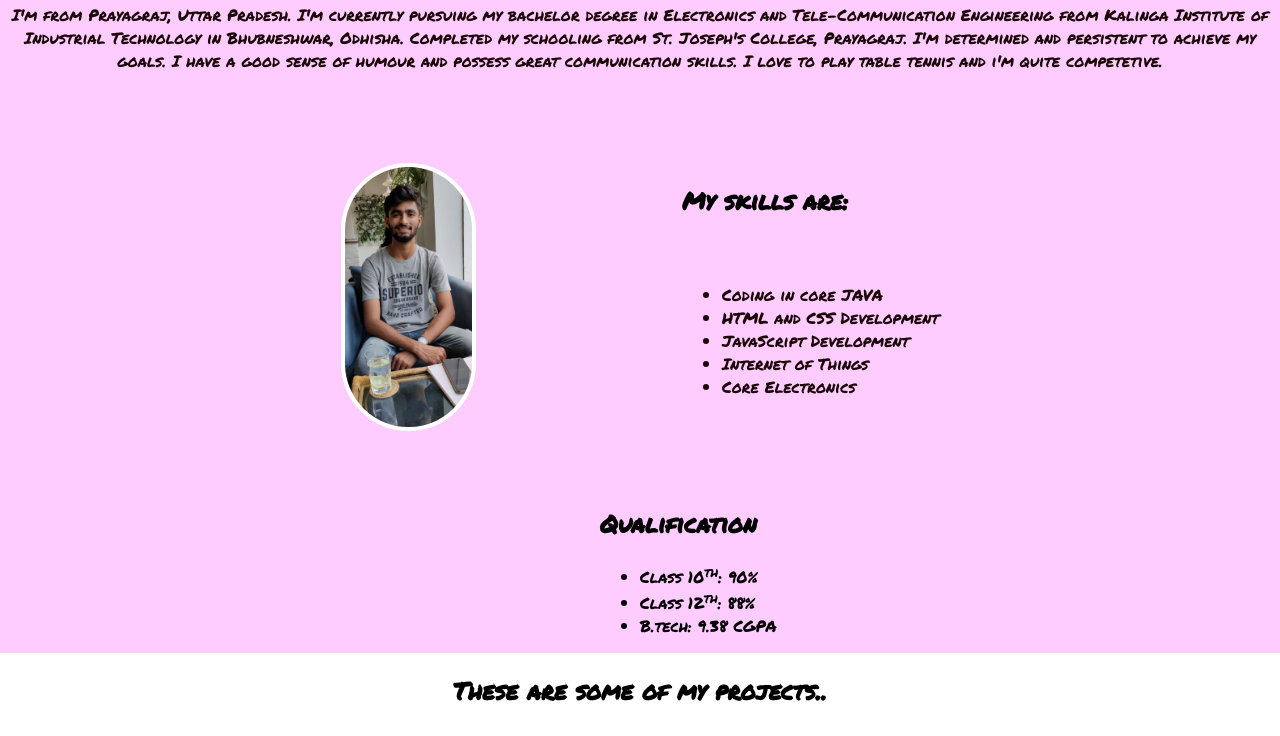
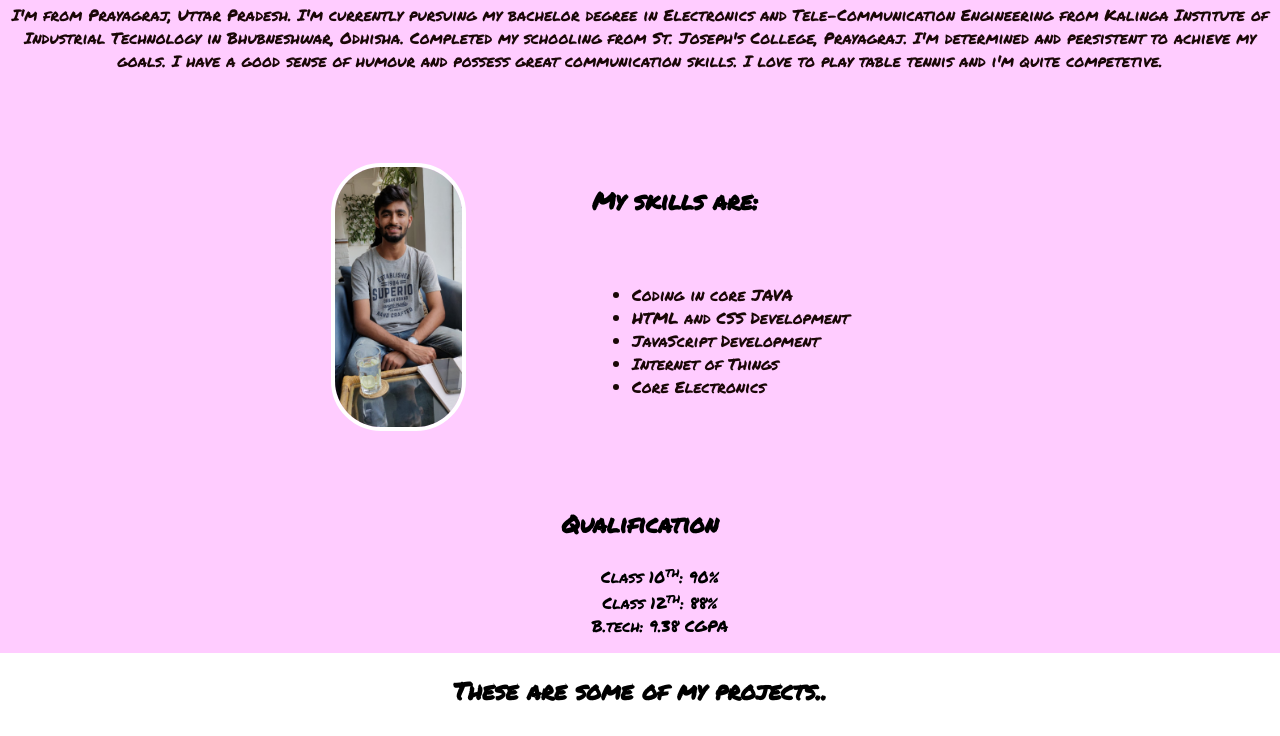
Before and after one commit to abhijeetdey361/portfolio, a plain HTML site: page index.html in a window 1280 px wide. Shown: the part 687-1423 px from the top of the page. Drawn offline with nearby package versions, Linux system fonts and the light colour scheme; grey boxes are pictures that could not be loaded.

Commit message:
Portfolio res updated 3

```diff
--- a/index.html
+++ b/index.html
@@ -77,8 +77,8 @@
         </div>
         </section>
         <section id="education">
-            <h1>Qualification</h1>
             <div id="info">
+                <h1>Qualification</h1>
                 <ul>
                 <li>Class 10<sup>th</sup>: 90%</li>
                 <li>Class 12<sup>th</sup>: 88%</li>
--- a/style.css
+++ b/style.css
@@ -48,17 +48,17 @@ body {
   vertical-align: top;
   text-align: right;
   display: inline;
-  padding-right: 100px;
+  padding-right: 20px;
 }
 .left-align img{
 
-  margin-left: 100px;
+  /* margin-left: 100px; */
   width: 10%;
   display: inline-block;
   /* margin-top: -500px; */
   /* margin-bottom: 10px; */
   border: 4px solid white;
-  border-radius: 100px;
+  border-radius: 50px;
 }
 .right-align{
   vertical-align: top;
@@ -69,12 +69,14 @@ body {
 }
 
 
-#education{
-
-  padding-left: 600px;
+#info{
+  text-align: center;
   padding-top: 50px;
   -moz-box-direction: normal;
   box-shadow: black;
+}
+#info ul{
+  list-style: none;
 }
 #contact-form{
   text-align: center;
```
